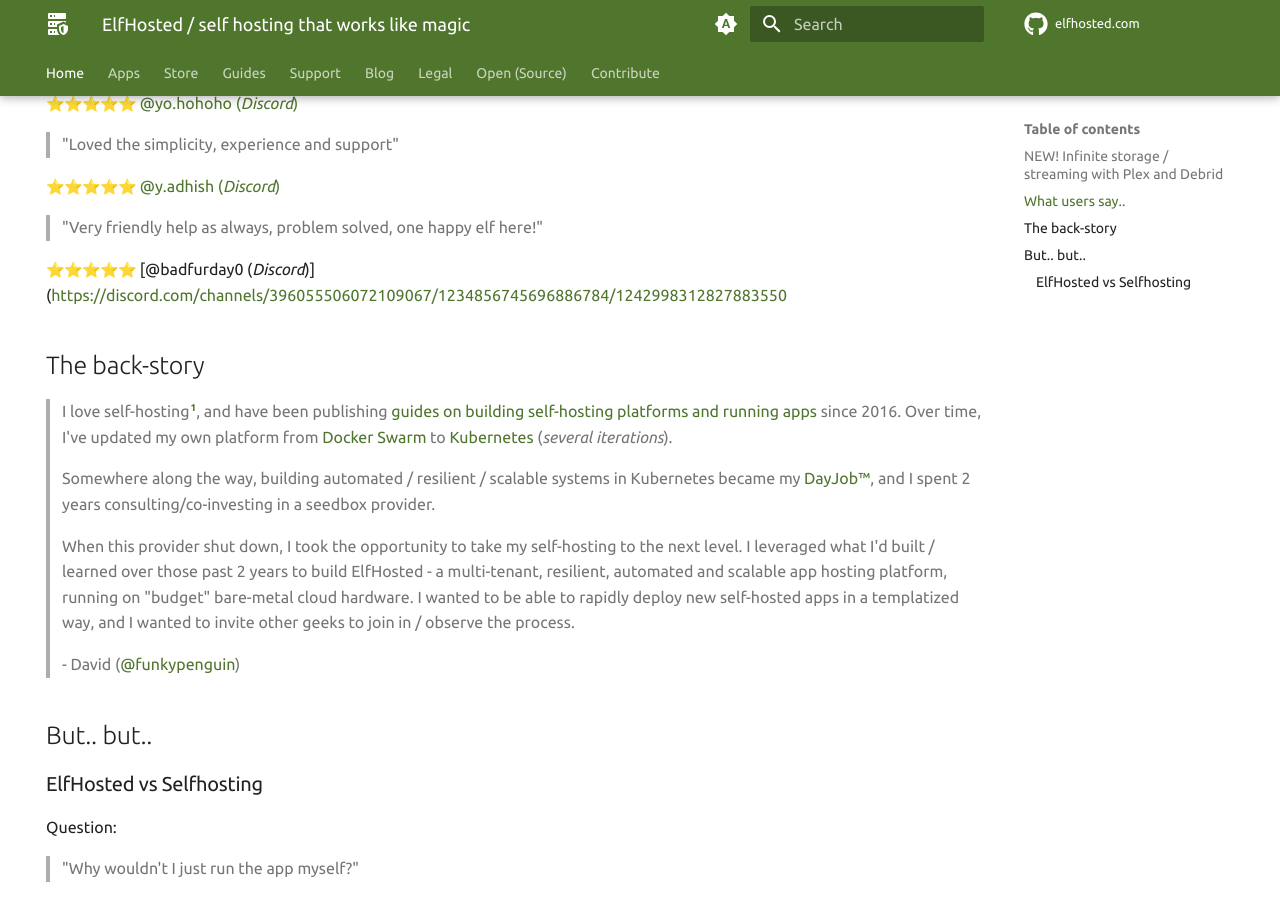
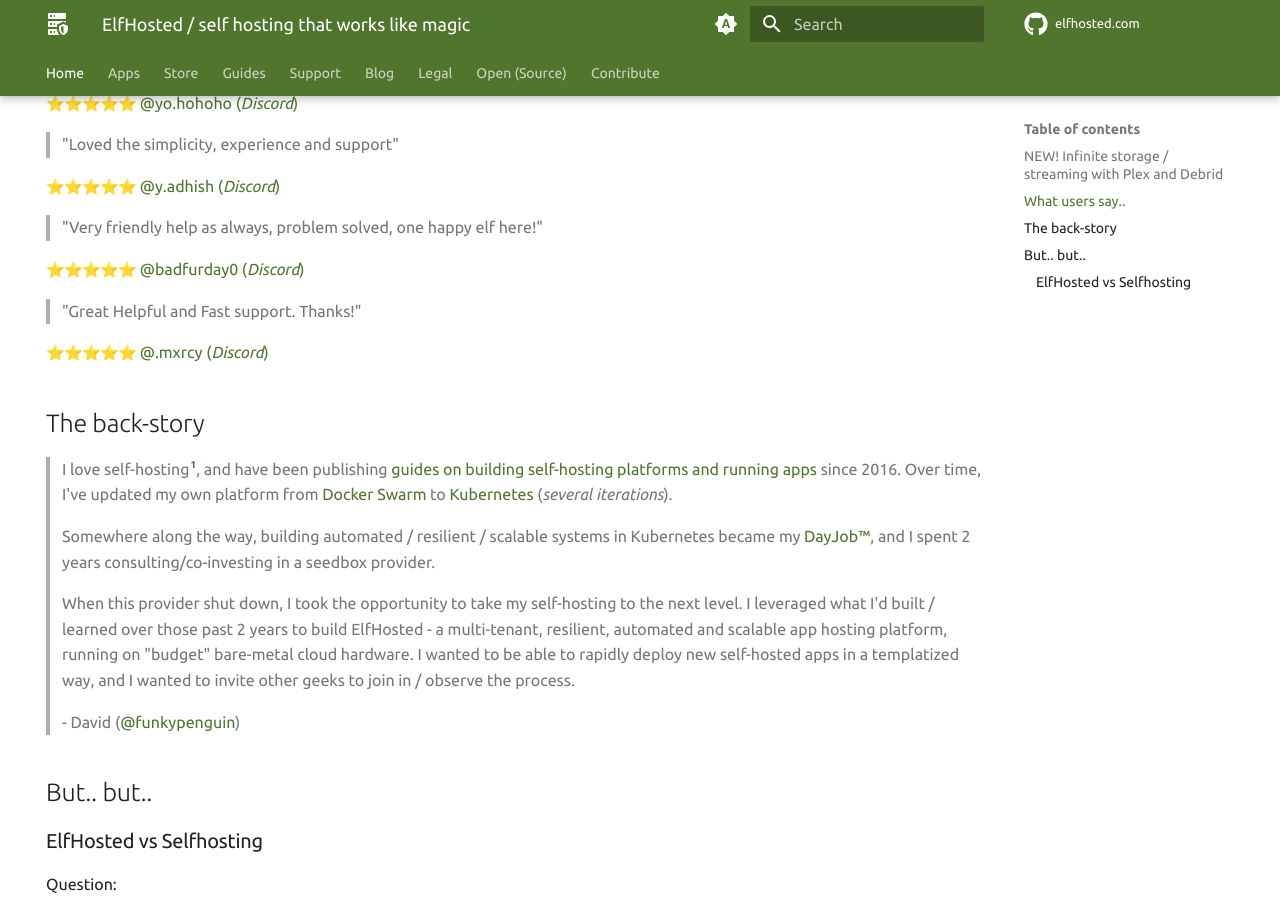
Before and after one commit to elfhosted/elfhosted.com, an MkDocs documentation site: the page built from docs/index.md, in a window 1280 px wide and 900 px high, scrolled down 2645 px. Built offline with MkDocs 1.6.1 and Material for MkDocs 9.7.7, drawn with Linux system fonts in a browser that asks for light colours; emoji names are drawn with the system emoji font; a script that is not in the unit is left out; plug-ins that fetch from the network failed and are left out; comment, search, counter and statistics services are not loaded.

Commit message:
Add a review
Signed-off-by: David Young <davidy@funkypenguin.co.nz>

```diff
--- a/docs/index.md
+++ b/docs/index.md
@@ -116,7 +116,11 @@ Here's what some of our {--users--}{++friends++} say..
 
 > "Very friendly help as always, problem solved, one happy elf here!"
 
-:star::star::star::star::star: [\@badfurday0 (*Discord*)](https://discord.com/channels/396055506072109067/1234856745696886784/1242998312827883550
+:star::star::star::star::star: [\@badfurday0 (*Discord*)](https://discord.com/channels/396055506072109067/1234856745696886784/1242998312827883550)
+
+> "Great Helpful and Fast support. Thanks!"
+
+:star::star::star::star::star: [\@.mxrcy (*Discord*)](https://discord.com/channels/396055506072109067/1234856745696886784/1244417224479866892)
 
 ## The back-story
 
```
